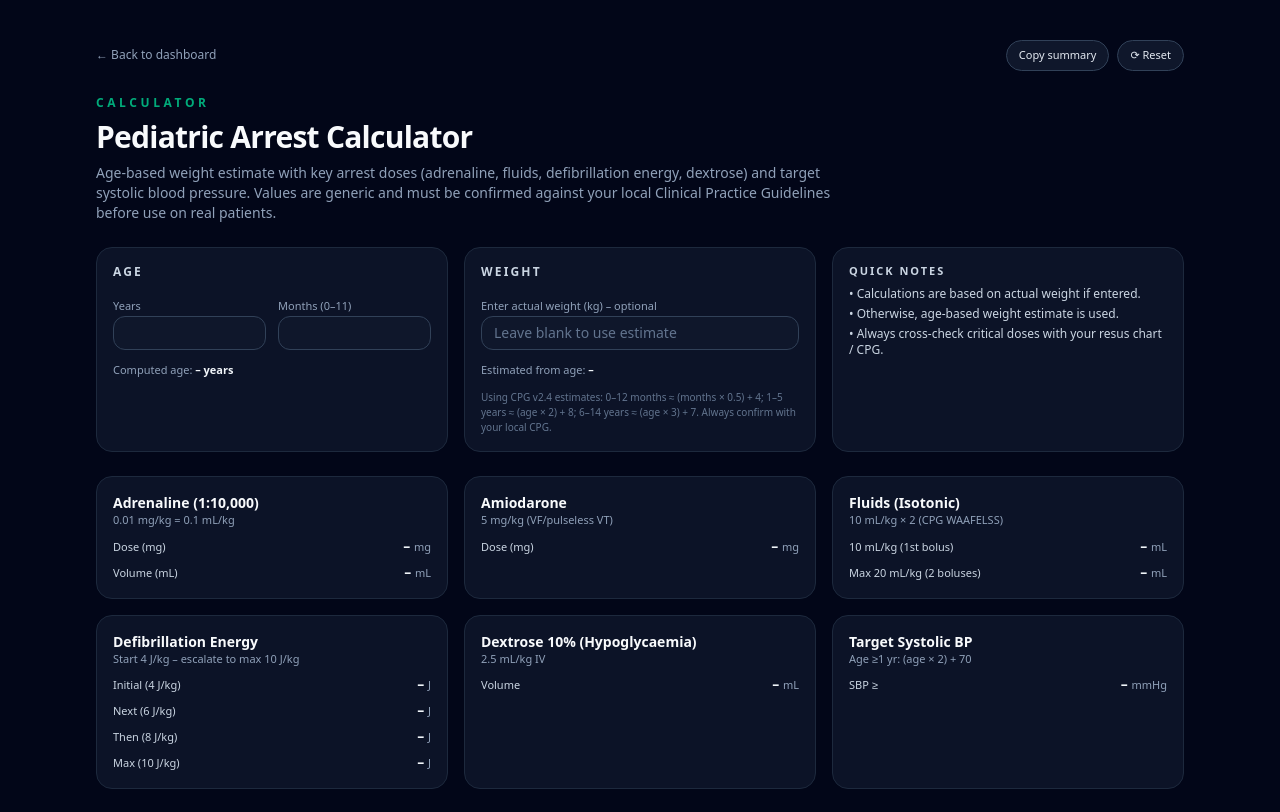
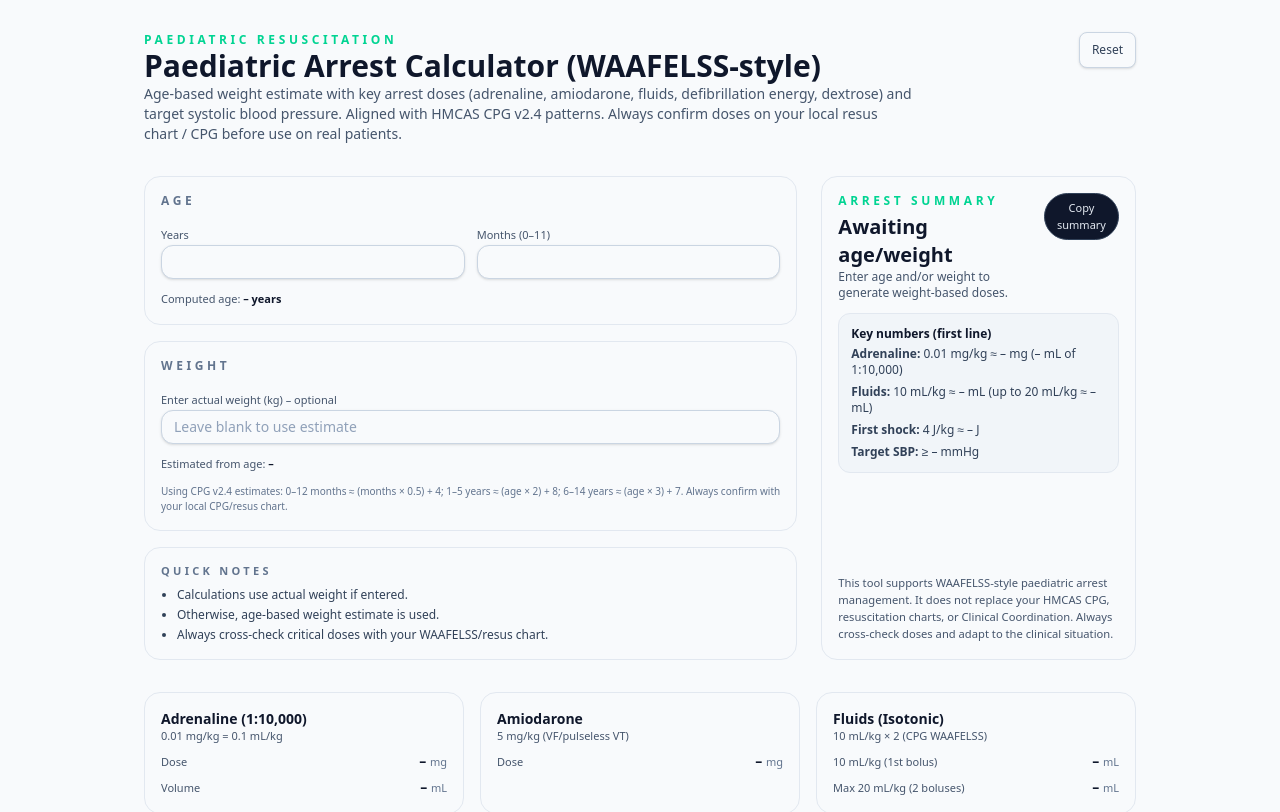
Before and after one commit to drixle08/Ambulance-App, a Next.js app: page /tools/peds-arrest in a window 1280 px wide. Shown: the top 812 px of the page. Built offline with nearby package versions, Linux system fonts and the light colour scheme.

Commit message:
Align paeds arrest tool layout with new themed pattern

```diff
--- a/app/tools/peds-arrest/page.tsx
+++ b/app/tools/peds-arrest/page.tsx
@@ -1,8 +1,7 @@
 "use client";
 
-import Link from "next/link";
-import { useState } from "react";
-import { CopySummaryButton } from "../../_components/CopySummaryButton";
+import { useState, type ReactNode } from "react";
+import { CopySummaryButton } from "@/app/_components/CopySummaryButton";
 
 function toFixed(value: number | null | undefined, dp: number = 1) {
   if (value == null || Number.isNaN(value)) return "–";
@@ -60,8 +59,7 @@ export default function PedsArrestPage() {
   const fluids10 = weightUsed != null ? 10 * weightUsed : null;
   const fluids20 = weightUsed != null ? 20 * weightUsed : null; // 2 × 10 mL/kg
 
-  const amiodaroneDoseMg =
-    weightUsed != null ? 5 * weightUsed : null; // 5 mg/kg
+  const amiodaroneDoseMg = weightUsed != null ? 5 * weightUsed : null; // 5 mg/kg
 
   const defib4 = weightUsed != null ? 4 * weightUsed : null;
   const defib6 = weightUsed != null ? 6 * weightUsed : null;
@@ -75,7 +73,7 @@ export default function PedsArrestPage() {
 
   const targetSBP = hasAnyAge ? (yearsNum > 0 ? 70 + 2 * yearsNum : 70) : null;
 
-  const resetAll = () => {
+  const handleReset = () => {
     setAgeYears("");
     setAgeMonths("");
     setWeightInput("");
@@ -114,66 +112,62 @@ export default function PedsArrestPage() {
           0
         )} mmHg (confirm with local CPG).`;
 
+  const hasValidWeight = weightUsed != null;
+
   return (
-    <main className="min-h-screen bg-slate-950 text-slate-50">
-      <div className="mx-auto max-w-6xl px-4 py-10 sm:px-6 lg:px-8 space-y-6">
-        <div className="flex items-center justify-between gap-4">
-          <Link
-            href="/dashboard"
-            className="text-xs font-medium text-slate-400 hover:text-emerald-400"
-          >
-            ← Back to dashboard
-          </Link>
-
-          <div className="flex items-center gap-2">
-            <CopySummaryButton summaryText={summaryText} />
-
+    <div className="max-w-5xl mx-auto px-4 py-8 space-y-8">
+      {/* Header */}
+      <header className="space-y-2">
+        <div className="flex items-start justify-between gap-3">
+          <div>
+            <p className="text-xs font-semibold uppercase tracking-[0.3em] text-emerald-400">
+              Paediatric resuscitation
+            </p>
+            <h1 className="text-2xl md:text-3xl font-semibold text-slate-900 dark:text-slate-50">
+              Paediatric Arrest Calculator (WAAFELSS-style)
+            </h1>
+            <p className="text-sm text-slate-600 dark:text-slate-400 max-w-3xl">
+              Age-based weight estimate with key arrest doses (adrenaline, amiodarone,
+              fluids, defibrillation energy, dextrose) and target systolic blood
+              pressure. Aligned with HMCAS CPG v2.4 patterns. Always confirm doses on
+              your local resus chart / CPG before use on real patients.
+            </p>
+          </div>
           <button
             type="button"
-              onClick={resetAll}
-              className="rounded-full border border-slate-700 bg-slate-900 px-3 py-1.5 text-[11px] font-medium text-slate-200 hover:border-emerald-400 hover:text-emerald-300 hover:bg-slate-900/80 transition flex items-center gap-1.5"
+            onClick={handleReset}
+            className="h-9 px-3 rounded-lg border border-slate-300 bg-slate-50 text-xs font-medium text-slate-700 shadow-sm hover:border-emerald-500 hover:text-emerald-700 dark:border-slate-700 dark:bg-slate-900 dark:text-slate-200 dark:hover:border-emerald-500 dark:hover:text-emerald-300"
           >
-              ⟳ Reset
+            Reset
           </button>
         </div>
-        </div>
-
-        <header className="space-y-2">
-          <p className="text-xs font-semibold uppercase tracking-[0.3em] text-emerald-400/80">
-            Calculator
-          </p>
-          <h1 className="text-3xl font-semibold tracking-tight">
-            Pediatric Arrest Calculator
-          </h1>
-          <p className="text-sm text-slate-400 max-w-3xl">
-            Age-based weight estimate with key arrest doses (adrenaline, fluids,
-            defibrillation energy, dextrose) and target systolic blood pressure.
-            Values are generic and must be confirmed against your local Clinical
-            Practice Guidelines before use on real patients.
-          </p>
       </header>
 
-        {/* Age + weight row */}
-        <section className="grid gap-4 md:grid-cols-3">
+      {/* Main layout: inputs + summary */}
+      <section className="grid gap-6 md:grid-cols-3">
+        {/* Left: inputs */}
+        <div className="md:col-span-2 space-y-4">
           {/* Age card */}
-          <div className="rounded-2xl border border-slate-800 bg-slate-900/80 p-4 space-y-3">
-            <p className="text-xs font-semibold uppercase tracking-[0.18em] text-slate-300">
+          <div className="rounded-2xl border border-slate-200 bg-slate-50 p-4 space-y-3 dark:border-slate-800 dark:bg-slate-950/60">
+            <p className="text-xs font-semibold uppercase tracking-[0.3em] text-slate-500 dark:text-slate-400">
               Age
             </p>
             <div className="flex gap-3">
               <div className="flex-1 space-y-1">
-                <label className="text-[11px] text-slate-400">Years</label>
+                <label className="text-[11px] text-slate-600 dark:text-slate-400">
+                  Years
+                </label>
                 <input
                   type="number"
                   min={0}
                   max={14}
                   value={ageYears}
                   onChange={(e) => setAgeYears(e.target.value)}
-                  className="w-full rounded-xl border border-slate-700 bg-slate-900 px-3 py-1.5 text-sm text-slate-50 outline-none focus:border-emerald-400"
+                  className="w-full rounded-xl border border-slate-300 bg-slate-50 px-3 py-1.5 text-sm text-slate-900 shadow-sm outline-none focus:border-emerald-400 focus-visible:ring-2 focus-visible:ring-emerald-400 dark:border-slate-700 dark:bg-slate-900 dark:text-slate-50"
                 />
               </div>
               <div className="flex-1 space-y-1">
-                <label className="text-[11px] text-slate-400">
+                <label className="text-[11px] text-slate-600 dark:text-slate-400">
                   Months (0–11)
                 </label>
                 <input
@@ -182,25 +176,25 @@ export default function PedsArrestPage() {
                   max={11}
                   value={ageMonths}
                   onChange={(e) => setAgeMonths(e.target.value)}
-                  className="w-full rounded-xl border border-slate-700 bg-slate-900 px-3 py-1.5 text-sm text-slate-50 outline-none focus:border-emerald-400"
+                  className="w-full rounded-xl border border-slate-300 bg-slate-50 px-3 py-1.5 text-sm text-slate-900 shadow-sm outline-none focus:border-emerald-400 focus-visible:ring-2 focus-visible:ring-emerald-400 dark:border-slate-700 dark:bg-slate-900 dark:text-slate-50"
                 />
               </div>
             </div>
-            <p className="text-[11px] text-slate-400">
+            <p className="text-[11px] text-slate-600 dark:text-slate-400">
               Computed age:{" "}
-              <span className="font-semibold text-slate-100">
+              <span className="font-semibold text-slate-900 dark:text-slate-100">
                 {toFixed(computedAgeYears ?? null, 1)} years
               </span>
             </p>
           </div>
 
           {/* Weight card */}
-          <div className="rounded-2xl border border-slate-800 bg-slate-900/80 p-4 space-y-3">
-            <p className="text-xs font-semibold uppercase tracking-[0.18em] text-slate-300">
+          <div className="rounded-2xl border border-slate-200 bg-slate-50 p-4 space-y-3 dark:border-slate-800 dark:bg-slate-950/60">
+            <p className="text-xs font-semibold uppercase tracking-[0.3em] text-slate-500 dark:text-slate-400">
               Weight
             </p>
             <div className="space-y-1">
-              <label className="text-[11px] text-slate-400">
+              <label className="text-[11px] text-slate-600 dark:text-slate-400">
                 Enter actual weight (kg) – optional
               </label>
               <input
@@ -210,70 +204,108 @@ export default function PedsArrestPage() {
                 value={weightInput}
                 onChange={(e) => setWeightInput(e.target.value)}
                 placeholder="Leave blank to use estimate"
-                className="w-full rounded-xl border border-slate-700 bg-slate-900 px-3 py-1.5 text-sm text-slate-50 placeholder:text-slate-500 outline-none focus:border-emerald-400"
+                className="w-full rounded-xl border border-slate-300 bg-slate-50 px-3 py-1.5 text-sm text-slate-900 placeholder:text-slate-400 shadow-sm outline-none focus:border-emerald-400 focus-visible:ring-2 focus-visible:ring-emerald-400 dark:border-slate-700 dark:bg-slate-900 dark:text-slate-50 dark:placeholder:text-slate-500"
               />
             </div>
-            <p className="text-[11px] text-slate-400">
+            <p className="text-[11px] text-slate-600 dark:text-slate-400">
               Estimated from age:{" "}
-              <span className="font-semibold text-slate-100">
+              <span className="font-semibold text-slate-900 dark:text-slate-100">
                 {estWeight ? `${toFixed(estWeight, 1)} kg` : "–"}
               </span>
             </p>
-            <p className="text-[10px] text-slate-500">
-              Using CPG v2.4 estimates: 0–12 months ≈ (months × 0.5) + 4; 1–5
-              years ≈ (age × 2) + 8; 6–14 years ≈ (age × 3) + 7. Always confirm
-              with your local CPG.
+            <p className="text-[10px] text-slate-500 dark:text-slate-500">
+              Using CPG v2.4 estimates: 0–12 months ≈ (months × 0.5) + 4; 1–5 years ≈
+              (age × 2) + 8; 6–14 years ≈ (age × 3) + 7. Always confirm with your local
+              CPG/resus chart.
             </p>
           </div>
 
-          {/* Quick note */}
-          <div className="rounded-2xl border border-slate-800 bg-slate-900/80 p-4 text-xs text-slate-300 space-y-2">
-            <p className="text-[11px] font-semibold uppercase tracking-[0.18em] text-slate-300">
+          {/* Quick notes */}
+          <div className="rounded-2xl border border-slate-200 bg-slate-50 p-4 text-xs text-slate-700 space-y-2 dark:border-slate-800 dark:bg-slate-950/60 dark:text-slate-200">
+            <p className="text-[11px] font-semibold uppercase tracking-[0.3em] text-slate-500 dark:text-slate-400">
               Quick notes
             </p>
-            <ul className="space-y-1">
-              <li>• Calculations are based on actual weight if entered.</li>
-              <li>• Otherwise, age-based weight estimate is used.</li>
+            <ul className="space-y-1 list-disc pl-4">
+              <li>Calculations use actual weight if entered.</li>
+              <li>Otherwise, age-based weight estimate is used.</li>
+              <li>Always cross-check critical doses with your WAAFELSS/resus chart.</li>
+            </ul>
+          </div>
+        </div>
+
+        {/* Right: summary card */}
+        <div className="md:col-span-1">
+          <div className="h-full rounded-2xl border border-slate-200 bg-slate-50 p-4 flex flex-col gap-3 dark:border-slate-800 dark:bg-slate-950/60">
+            <div className="flex items-start justify-between gap-2">
+              <div>
+                <p className="text-xs font-semibold tracking-[0.3em] text-emerald-400 uppercase">
+                  Arrest summary
+                </p>
+                <p className="mt-1 text-lg md:text-xl font-semibold text-slate-900 dark:text-slate-50">
+                  {hasValidWeight
+                    ? `Weight ~${toFixed(weightUsed ?? null, 1)} kg`
+                    : "Awaiting age/weight"}
+                </p>
+                <p className="text-xs text-slate-600 dark:text-slate-400">
+                  {hasValidWeight
+                    ? "Weight-based doses calculated below. Use this summary for PRF/ePCR, but confirm all doses in the CPG."
+                    : "Enter age and/or weight to generate weight-based doses."}
+                </p>
+              </div>
+              <CopySummaryButton summaryText={summaryText} />
+            </div>
+
+            <div className="rounded-xl bg-slate-100 border border-slate-200 p-3 text-xs text-slate-700 dark:bg-slate-900/80 dark:border-slate-800 dark:text-slate-300">
+              <p className="font-semibold text-slate-900 dark:text-slate-100 mb-1">
+                Key numbers (first line)
+              </p>
+              <ul className="space-y-1.5">
                 <li>
-                • Always cross-check critical doses with your resus chart / CPG.
+                  <span className="font-semibold">Adrenaline:</span>{" "}
+                  0.01 mg/kg ≈ {toFixed(adrenalineDoseMg, 3)} mg (
+                  {toFixed(adrenalineVolMl, 1)} mL of 1:10,000)
+                </li>
+                <li>
+                  <span className="font-semibold">Fluids:</span> 10 mL/kg ≈{" "}
+                  {toFixed(fluids10, 0)} mL (up to 20 mL/kg ≈{" "}
+                  {toFixed(fluids20, 0)} mL)
+                </li>
+                <li>
+                  <span className="font-semibold">First shock:</span> 4 J/kg ≈{" "}
+                  {toFixed(defib4, 0)} J
+                </li>
+                <li>
+                  <span className="font-semibold">Target SBP:</span> ≥{" "}
+                  {toFixed(targetSBP ?? null, 0)} mmHg
                 </li>
               </ul>
+            </div>
+
+            <p className="text-[0.7rem] text-slate-600 dark:text-slate-500 mt-auto">
+              This tool supports WAAFELSS-style paediatric arrest management. It does
+              not replace your HMCAS CPG, resuscitation charts, or Clinical
+              Coordination. Always cross-check doses and adapt to the clinical
+              situation.
+            </p>
+          </div>
         </div>
       </section>
 
       {/* Grid of dose cards */}
       <section className="grid gap-4 md:grid-cols-2 lg:grid-cols-3">
         {/* Adrenaline */}
-          <DoseCard
-            title="Adrenaline (1:10,000)"
-            subtitle="0.01 mg/kg = 0.1 mL/kg"
-          >
-            <Row
-              label="Dose (mg)"
-              value={toFixed(adrenalineDoseMg, 3)}
-              unit="mg"
-            />
-            <Row
-              label="Volume (mL)"
-              value={toFixed(adrenalineVolMl, 1)}
-              unit="mL"
-            />
+        <DoseCard title="Adrenaline (1:10,000)" subtitle="0.01 mg/kg = 0.1 mL/kg">
+          <Row label="Dose" value={toFixed(adrenalineDoseMg, 3)} unit="mg" />
+          <Row label="Volume" value={toFixed(adrenalineVolMl, 1)} unit="mL" />
         </DoseCard>
 
         {/* Amiodarone */}
         <DoseCard title="Amiodarone" subtitle="5 mg/kg (VF/pulseless VT)">
-            <Row
-              label="Dose (mg)"
-              value={toFixed(amiodaroneDoseMg, 1)}
-              unit="mg"
-            />
+          <Row label="Dose" value={toFixed(amiodaroneDoseMg, 1)} unit="mg" />
         </DoseCard>
 
         {/* Fluids */}
-          <DoseCard
-            title="Fluids (Isotonic)"
-            subtitle="10 mL/kg × 2 (CPG WAAFELSS)"
-          >
+        <DoseCard title="Fluids (Isotonic)" subtitle="10 mL/kg × 2 (CPG WAAFELSS)">
           <Row
             label="10 mL/kg (1st bolus)"
             value={toFixed(fluids10, 0)}
@@ -298,54 +330,43 @@ export default function PedsArrestPage() {
         </DoseCard>
 
         {/* Dextrose */}
-          <DoseCard
-            title="Dextrose 10% (Hypoglycaemia)"
-            subtitle="2.5 mL/kg IV"
-          >
-            <Row
-              label="Volume"
-              value={toFixed(dextrose10Vol, 1)}
-              unit="mL"
-            />
+        <DoseCard title="Dextrose 10% (Hypoglycaemia)" subtitle="2.5 mL/kg IV">
+          <Row label="Volume" value={toFixed(dextrose10Vol, 1)} unit="mL" />
         </DoseCard>
 
         {/* Target SBP */}
-          <DoseCard
-            title="Target Systolic BP"
-            subtitle="Age ≥1 yr: (age × 2) + 70"
-          >
-            <Row
-              label="SBP ≥"
-              value={toFixed(targetSBP ?? null, 0)}
-              unit="mmHg"
-            />
+        <DoseCard title="Target Systolic BP" subtitle="Age ≥1 yr: (age × 2) + 70">
+          <Row label="SBP ≥" value={toFixed(targetSBP ?? null, 0)} unit="mmHg" />
         </DoseCard>
       </section>
 
-        <p className="pt-2 text-[11px] text-slate-500 max-w-4xl">
-          This tool is a quick-reference calculator for education and
-          simulation. All doses and parameters must be checked against your
-          local Clinical Practice Guidelines and clinical judgement before use
-          in real patients.
+      <p className="pt-2 text-[0.7rem] text-slate-600 dark:text-slate-500 max-w-4xl">
+        This tool is a quick-reference calculator for education and simulation. All
+        doses and parameters must be checked against your local Clinical Practice
+        Guidelines, resuscitation charts, and clinical judgement before use in real
+        patients.
       </p>
     </div>
-    </main>
   );
 }
 
 type DoseCardProps = {
   title: string;
   subtitle?: string;
-  children: React.ReactNode;
+  children: ReactNode;
 };
 
 function DoseCard({ title, subtitle, children }: DoseCardProps) {
   return (
-    <div className="rounded-2xl border border-slate-800 bg-slate-900/80 p-4 text-xs text-slate-100 space-y-2">
+    <div className="rounded-2xl border border-slate-200 bg-slate-50 p-4 text-xs text-slate-800 space-y-2 dark:border-slate-800 dark:bg-slate-950/60 dark:text-slate-100">
       <div>
-        <p className="text-sm font-semibold text-slate-50">{title}</p>
+        <p className="text-sm font-semibold text-slate-900 dark:text-slate-50">
+          {title}
+        </p>
         {subtitle && (
-          <p className="text-[11px] text-slate-400">{subtitle}</p>
+          <p className="text-[11px] text-slate-600 dark:text-slate-400">
+            {subtitle}
+          </p>
         )}
       </div>
       <div className="mt-1 space-y-1.5">{children}</div>
@@ -362,11 +383,13 @@ type RowProps = {
 function Row({ label, value, unit }: RowProps) {
   return (
     <div className="flex items-baseline justify-between gap-3">
-      <span className="text-[11px] text-slate-300">{label}</span>
-      <span className="text-sm font-semibold">
+      <span className="text-[11px] text-slate-600 dark:text-slate-300">
+        {label}
+      </span>
+      <span className="text-sm font-semibold text-slate-900 dark:text-slate-50">
         {value}{" "}
         {unit && (
-          <span className="text-[11px] font-normal text-slate-400">
+          <span className="text-[11px] font-normal text-slate-500 dark:text-slate-400">
             {unit}
           </span>
         )}
```
Lines whose indentation alone changed are shown as unchanged.
